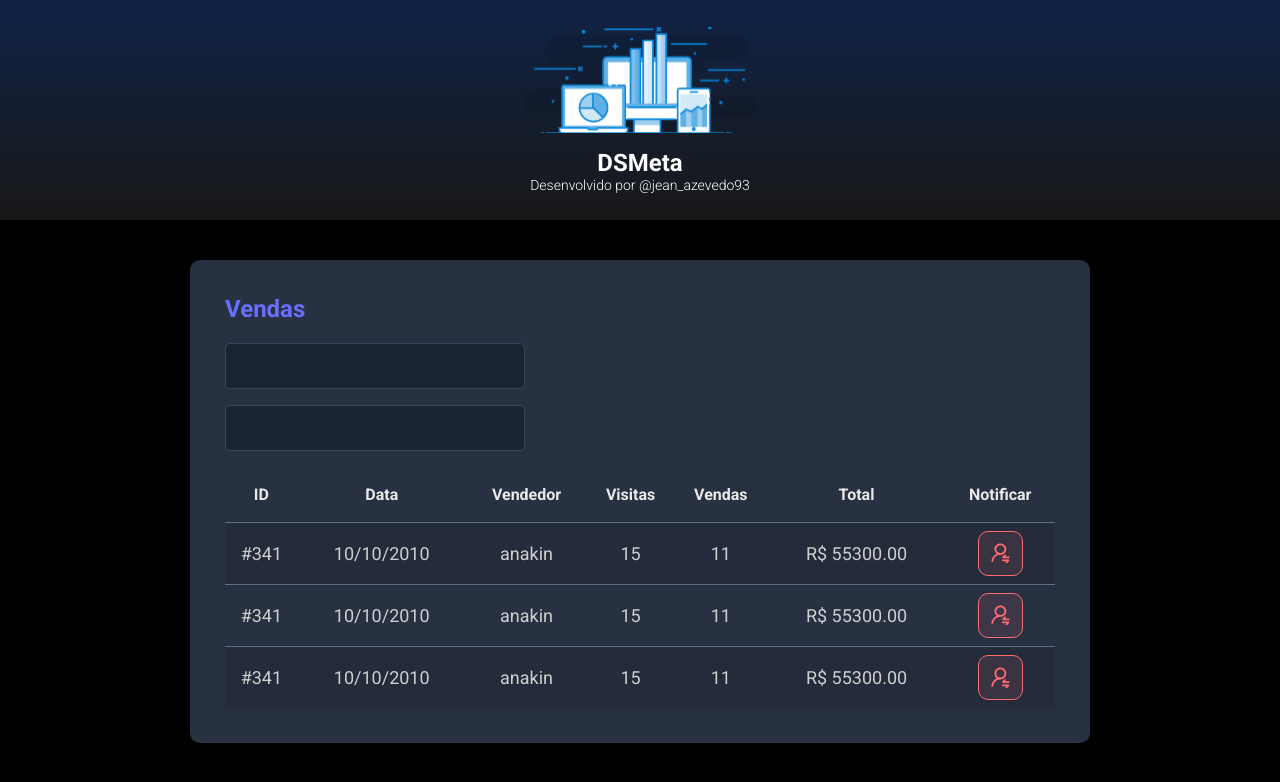
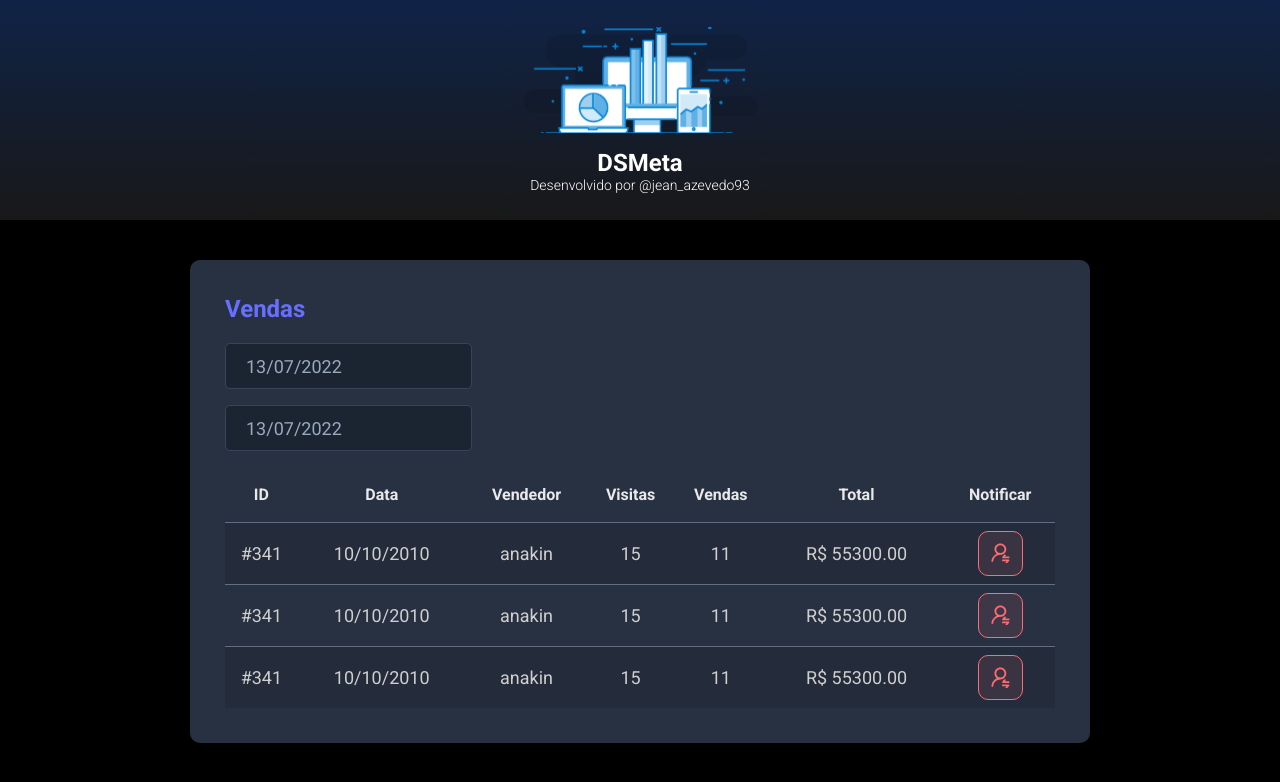
Before and after one commit to jeanpereira3/dsmeta, a React (Vite) app in the folder frontend/: page / in a window 1280 px wide. Shown: the top 782 px of the page. Built offline with nearby package versions, Linux system fonts and the light colour scheme.

Commit message:
Datepicker

```diff
--- a/frontend/package.json
+++ b/frontend/package.json
@@ -9,7 +9,9 @@
     "preview": "vite preview"
   },
   "dependencies": {
+    "@types/react-datepicker": "4.4.2",
     "react": "^18.2.0",
+    "react-datepicker": "4.8.0",
     "react-dom": "^18.2.0"
   },
   "devDependencies": {
--- a/frontend/src/components/SalesCard/index.tsx
+++ b/frontend/src/components/SalesCard/index.tsx
@@ -1,3 +1,7 @@
+import DatePicker from "react-datepicker"
+import "react-datepicker/dist/react-datepicker.css"
+
+import ReactDatePicker from 'react-datepicker'
 import NotificationButton from '../NotificationButton'
 import './style.css'
 
@@ -7,10 +11,20 @@
             <h2 className="sales-title">Vendas</h2>
             <div>
                 <div className="form-control-container">
-                    <input className="form-control" type="text" />
+                    <DatePicker
+                        selected={new Date()}
+                        onChange={(date: Date) => { }}
+                        className="form-control"
+                        dateFormat="dd/MM/yyyy"
+                    />
                 </div>
                 <div className="form-control-container">
-                    <input className="form-control" type="text" />
+                    <DatePicker
+                        selected={new Date()}
+                        onChange={(date: Date) => { }}
+                        className="form-control"
+                        dateFormat="dd/MM/yyyy"
+                    />
                 </div>
             </div>
             <div>
```
Also changed, not shown: 1 other file (tests, documents, lock files or other folders).
